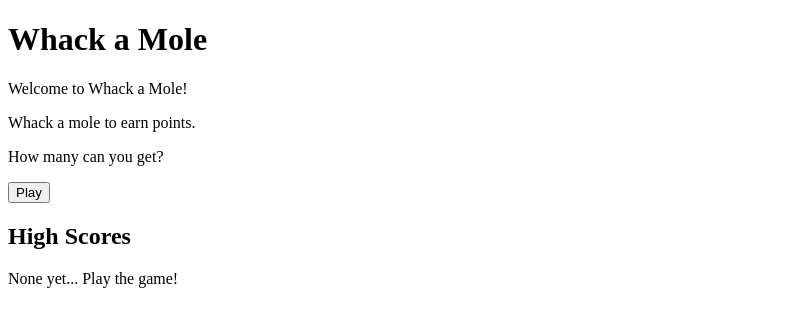
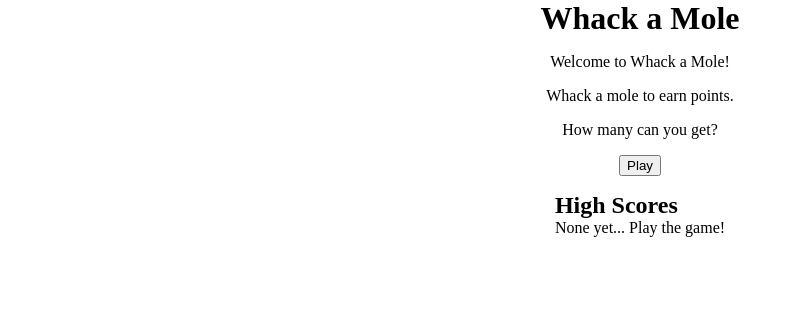
Before and after one commit to emiliodmorales/whack-a-mole, a React (Vite) app: page / in a window 1280 px wide. Shown: the top 326 px of the page, without its empty margins (0-794 px from the left). Built offline with nearby package versions, Linux system fonts and the light colour scheme.

Commit message:
style root

```diff
--- a/src/index.css
+++ b/src/index.css
@@ -1,3 +1,6 @@
+* {
+  margin: 0;
+}
 
 .hole {
   background: url("/hole.png") no-repeat center/contain;
@@ -6,3 +9,10 @@
 .mole {
   background-image: url("/mole.png");
 }
+
+#root {
+  display: flex;
+  flex-direction: column;
+  align-items: center;
+  gap: 1rem;
+}
```
